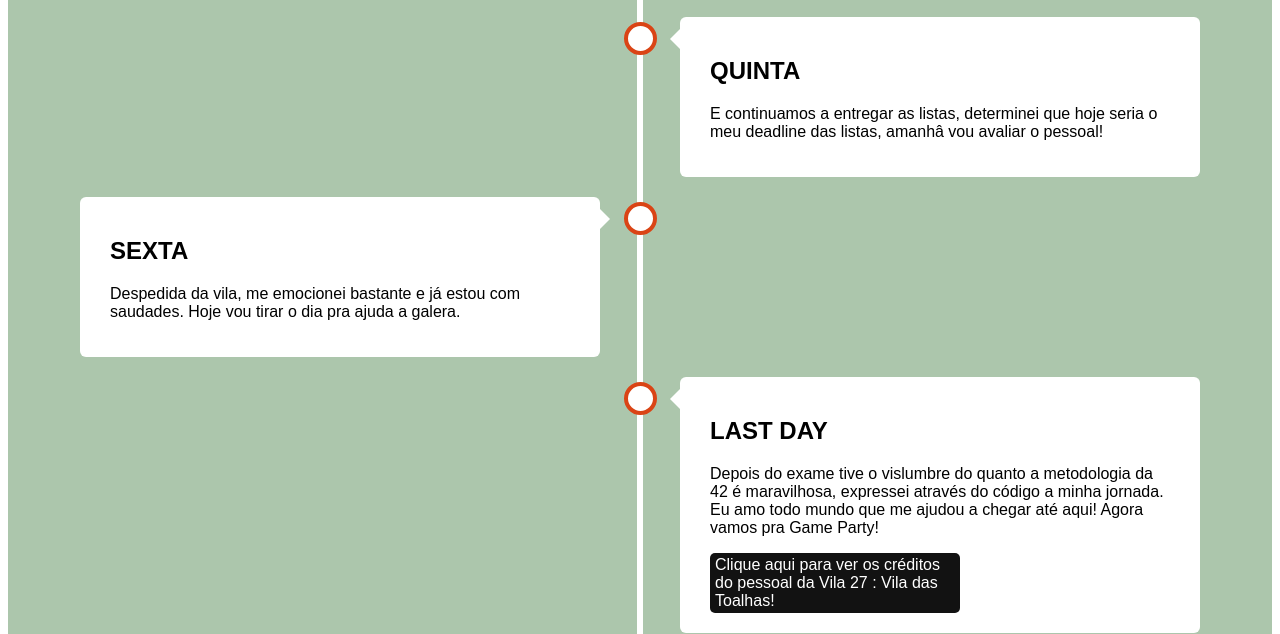
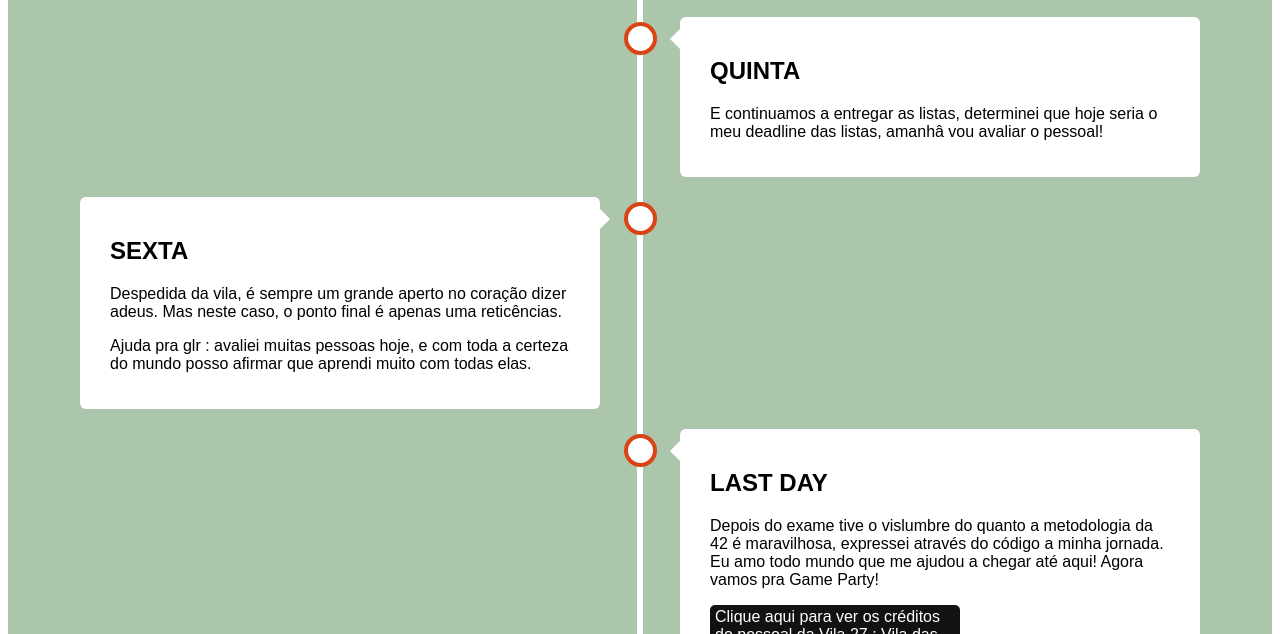
Before and after one commit to anonyblast/42Basecamp, a plain HTML site: page Depoimentos/Semana_Final.html in a window 1280 px wide. Shown: the part 682-1316 px from the top of the page. Drawn offline with Linux system fonts and the light colour scheme.

```diff
--- a/Depoimentos/Semana_Final.html
+++ b/Depoimentos/Semana_Final.html
@@ -47,7 +47,8 @@
             <div class="container left">
               <div class="content">
                 <h2>SEXTA</h2>
-                <p>Despedida da vila, me emocionei bastante e já estou com saudades. Hoje vou tirar o dia pra ajuda a galera.</p>
+                <p>Despedida da vila, é sempre um grande aperto no coração dizer adeus. Mas neste caso, o ponto final é apenas uma reticências.</p>
+                <p>Ajuda pra glr : avaliei muitas pessoas hoje, e com toda a certeza do mundo posso afirmar que aprendi muito com todas elas.</p>
               </div>
             </div>
             <div class="container right">
```
